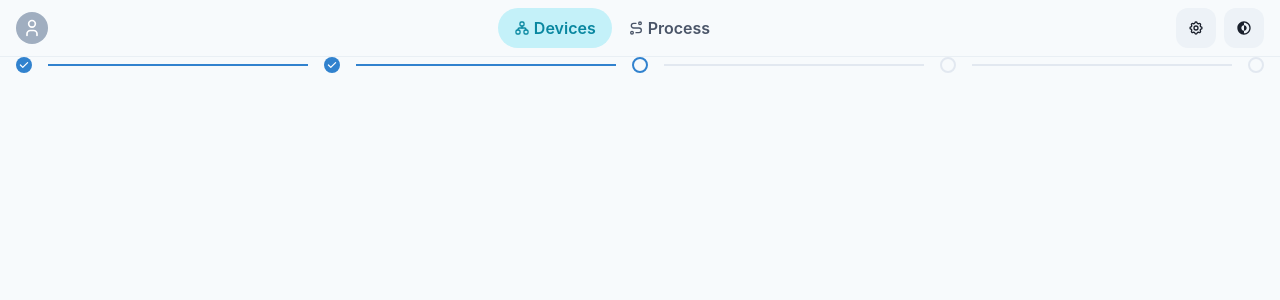
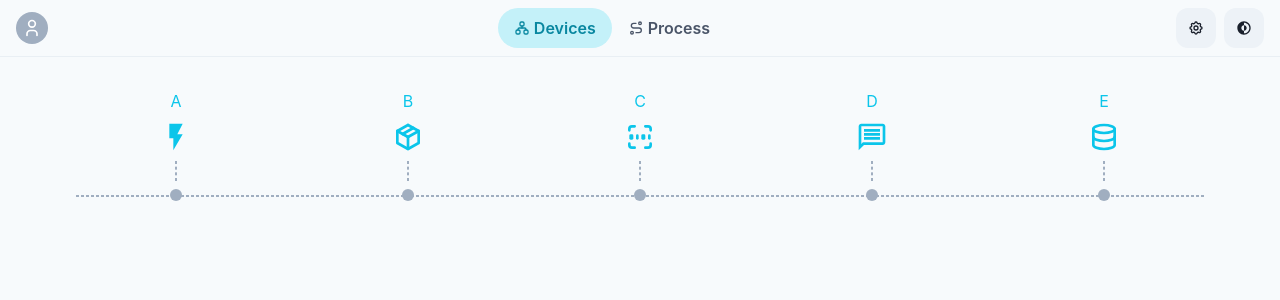
Before and after one commit to hotaru84/tssample, a React (Create React App) app: page /process in a window 1280 px wide. Shown: the top 300 px of the page. Built offline with nearby package versions, Linux system fonts and the light colour scheme.

Commit message:
horizontal timeline

```diff
--- a/src/component/Process.tsx
+++ b/src/component/Process.tsx
@@ -1,73 +1,117 @@
-import React, {  } from 'react';
-import { WidthProvider } from "react-grid-layout";
-import ReactGridLayout from "react-grid-layout";
-
-import "../App.css"
 import {
   Box,
   Container,
-  Text,
-  Flex,
-  Card,
-  Avatar,
-  CardHeader,
-  Heading,
-  Center,
   chakra,
   useColorModeValue,
-  Step,
-  StepIcon,
-  StepIndicator,
-  StepStatus,
-  Stepper,
-  StepSeparator
+  HStack,
+  Text,
+  Icon,
+  Spacer,
+  Center,
+  VStack,
+  Card,
+  color,
+  Button
 } from '@chakra-ui/react';
+import { motion } from 'framer-motion';
+import { truncate } from 'fs';
+import { IconType } from 'react-icons';
+import { MdFlashOn, MdOutlineMessage } from 'react-icons/md';
+import { TbPackage, TbBarcode, TbDatabase } from 'react-icons/tb';
 
-import {points} from '../resources/points'
+const points:PointProps[] = [
+  {
+    title: 'A',
+    icon: MdFlashOn,
+    description: "Desc A",
+  },
+  {
+    title: 'B',
+    icon: TbPackage,
+    description: "Desc B" ,
+  },
+  {
+    title: 'C',
+    icon: TbBarcode,
+    description: "Desc C" ,
+  },
+  {
+    title: 'D',
+    icon: MdOutlineMessage,
+    description: "Desc D" ,
+  },
+  {
+    title: 'E',
+    icon: TbDatabase,
+    description: "Desc E" ,
+  },
+];
 
-const GridLayout = WidthProvider(ReactGridLayout);
+interface PointProps {
+  title: string;
+  description: string;
+  icon: IconType;
+}
 
 export default function Index(){
-
-
+  const borderColor = useColorModeValue('gray.400','gray.500');
+  const pointColor = useColorModeValue('cyan.400','cyan.500');
+  const widthPx = 200;
   return (
-    <Box
-      maxW="full"
-      justifyContent={"center"}
-      overflow="hidden">
-      <Stepper size='xs' index={2}>
-        {points.map((point,index)=>{
-          return (
-            <Step key={index}>
-              <StepIndicator mr={0}>
-                <StepStatus complete={<StepIcon />} />
-              </StepIndicator>
-              <StepSeparator/>
-            </Step>
-          )
-          })
-        }
-      </Stepper>
-    </Box>
-  );
-};
-const LineWithDot = () => {
-  const borderColor = useColorModeValue('gray.200', 'gray.700');
-  return (
-    <Flex w={10} h={10} _before={{
-      content: `""`,
-        w: '0',
-        h: '0',
-        borderStyle: 'solid',
-        borderWidth: '15px 15px 15px 0',
-        position: 'absolute',
-        left: '-15px',
-        display: 'block'
-    }}>
-    </Flex>
+    <Container maxW="xl" centerContent>
+      <HStack spacing={8} position="relative">
+        {points.map((point,index) =>(
+          <VStack pt={8} width={widthPx + "px"}>
+            <motion.div
+              whileHover={{ scale: 1.2,color:borderColor}}
+              whileTap={{ scale: 0.8 }}
+            >
+              <VStack cursor={"pointer"} >
+                <Text fontSize="md" color={pointColor}>{point.title}</Text>
+                <Icon
+                  as={point.icon}
+                  boxSize={8}
+                  color={pointColor}
+                />
+              </VStack>
+            </motion.div>
+            <DotLine/>
+          </VStack>
+        ))}
+        <Center
+          position="absolute"
+          bottom="4px"
+          width="100%"
+          border="1px dashed"
+          borderColor={borderColor}
+        />
+      </HStack>
+    </Container>
   );
 };
 
-function useSteps(arg0: { index: number; count: any; }): { activeStep: any; setActiveStep: any; } {
-  throw new Error('Function not implemented.');
-}
+const DotLine = () =>{
+  const borderColor = useColorModeValue('gray.400','gray.500');
+  return (
+    <>
+      <chakra.span
+        left="50%"
+        top="0px"
+        bottom="0px"
+        height="20px"
+        border="1px dashed"
+        borderColor={borderColor}
+      />
+      <Center
+        width="12px"
+        height="12px"
+        backgroundSize="cover"
+        backgroundRepeat="no-repeat"
+        backgroundPosition="center center"
+        bg={borderColor}
+        borderRadius="10px"
+        backgroundImage="none"
+        opacity={1}/>
+    </>
+  )
+};
```
